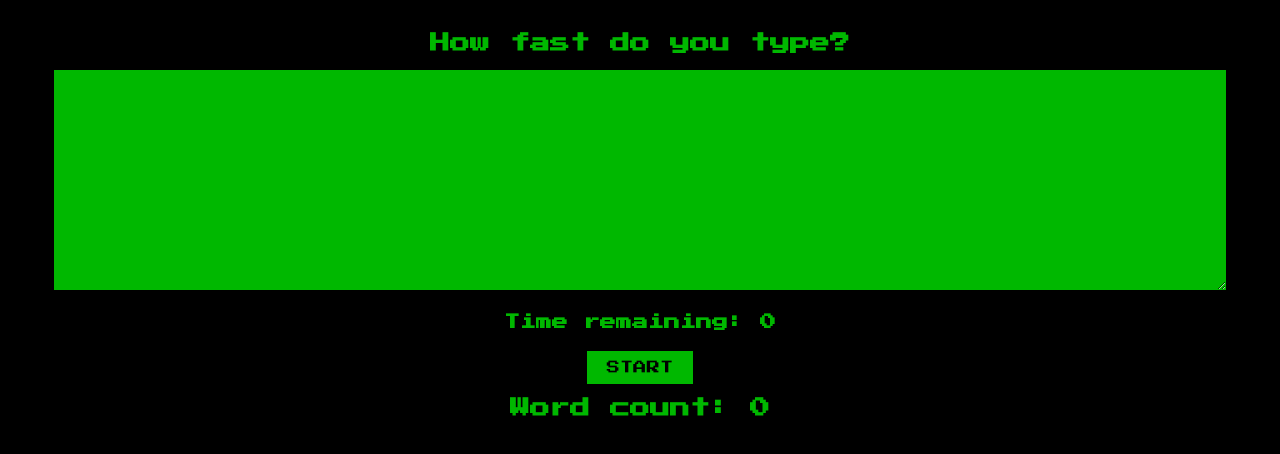
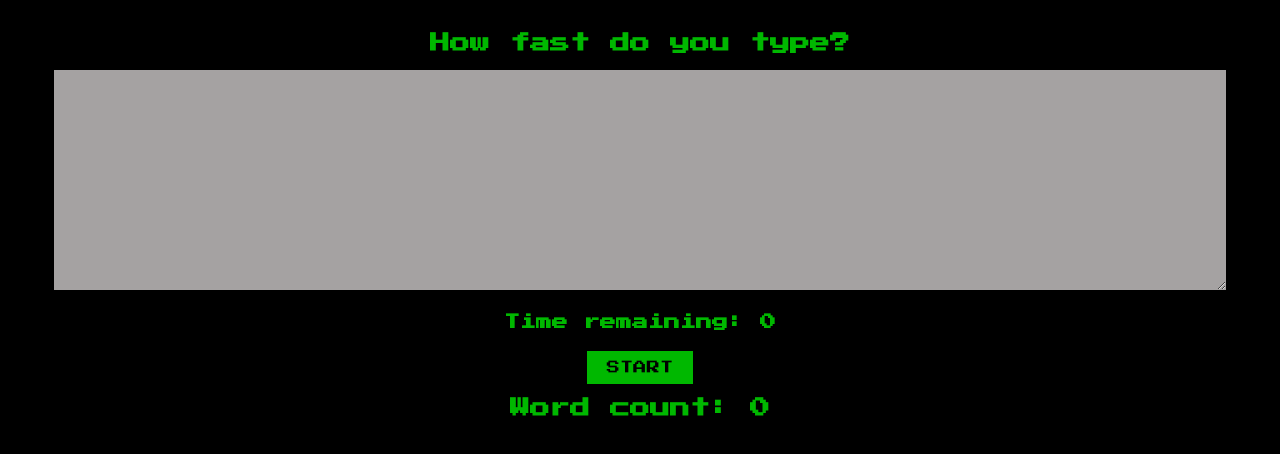
Before and after one commit to CodeJeffreyG/Type-Racer, a React (Create React App) app: page / in a window 1280 px wide. Shown: the top 454 px of the page. Built offline with nearby package versions, Linux system fonts and the light colour scheme.

Commit message:
updated text area styling when diabled

```diff
--- a/src/index.css
+++ b/src/index.css
@@ -23,6 +23,10 @@ button {
   text-transform: uppercase;
 }
 
+button:disabled {
+  cursor: not-allowed;
+}
+
 h1 {
   font-size: 20px;
   text-align:center;
@@ -38,3 +42,7 @@ textarea {
   background: #00b800;
   padding: 10px;
 }
+
+textarea:disabled {
+  background-color: #a5a2a2;
+}
```
